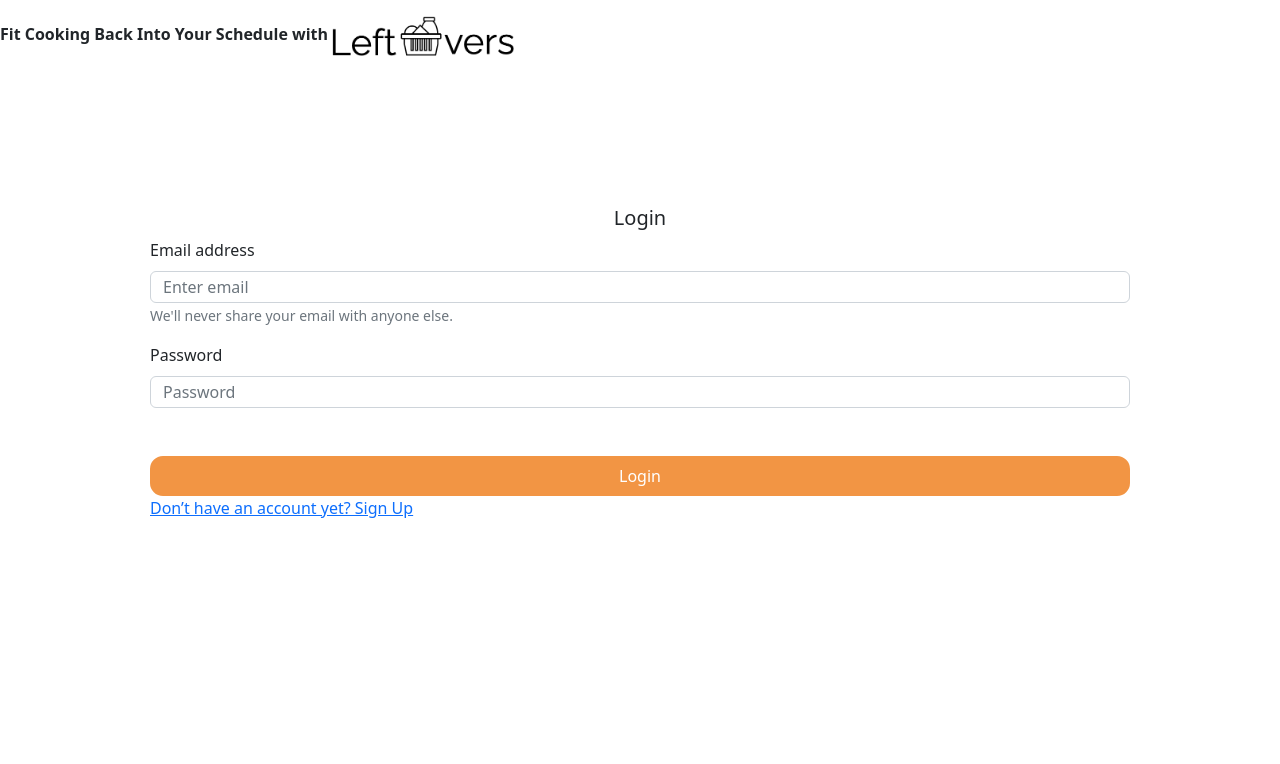
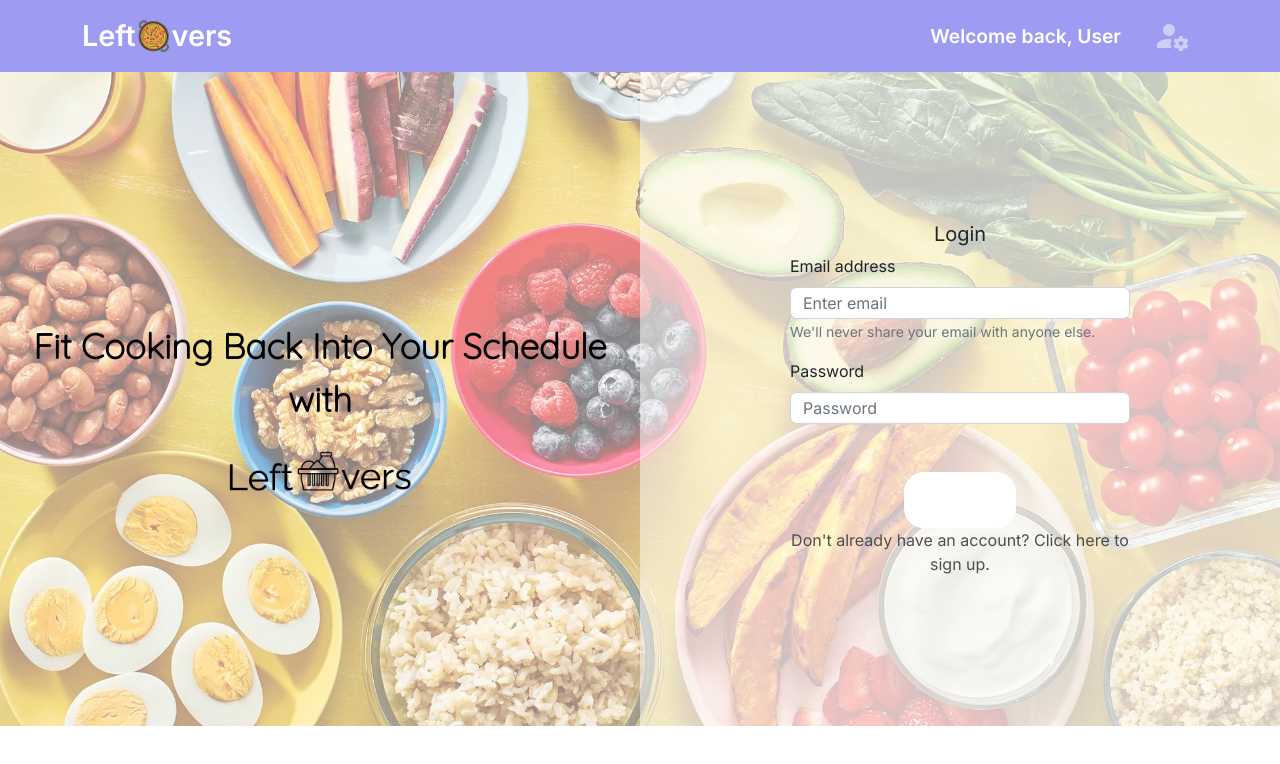
Before and after one commit to Totalreine/Leftovers-App, a React (Create React App) app in the folder Frontend/: page /login in a window 1280 px wide. Shown: the top 764 px of the page. Built offline with nearby package versions, Linux system fonts and the light colour scheme.

Commit message:
changed login page to look more like signup page

```diff
--- a/Frontend/src/routes/Login.js
+++ b/Frontend/src/routes/Login.js
@@ -1,22 +1,30 @@
+import LoginForm from "../components/LoginForm";
+import Col from 'react-bootstrap/Col';
+import "bootstrap/dist/css/bootstrap.min.css";
+import "./SignUp.css"
+import NavBar from '../components/NavBar';
 
-import BasicExample from '../components/FormComp';
 function Login() {
   return (
-               <div className='form-container'>
-
-                   <div className='message-container'>
-                        <div className='message'>
+    <div className='login-page'>
+      <NavBar />
+      <div className='row g-0'>
+        <Col id='message-container'>
+          < div className='align-self-center' id='message'>
             <p>
               <b>Fit Cooking Back Into Your Schedule with </b>
-                                <img src='./logo-blk.png' alt="bug" height={40} />
             </p>
+            <img src='./logo-blk.png' alt="leftovers-logo" height={40} />
+
           </div>
-                    </div>
-                    <div className="form-card">
-                        <BasicExample />
+
+        </Col>
+        <Col id='login-form'>
+          <LoginForm />
+
+        </Col>
       </div>
     </div>
   );
-
 }
 export default Login;
```
Lines whose indentation alone changed are shown as unchanged.
